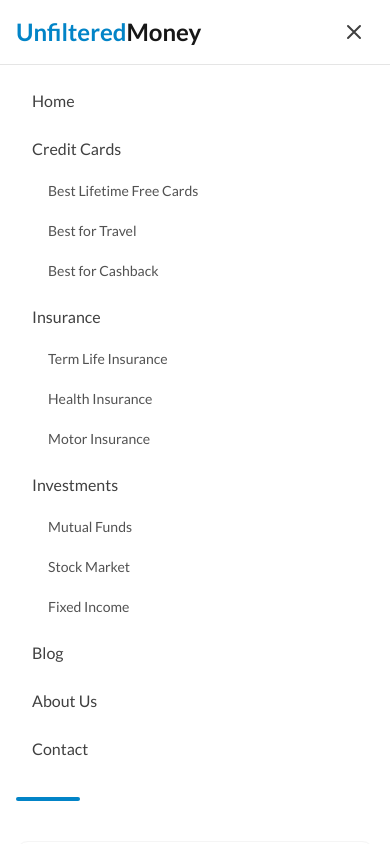
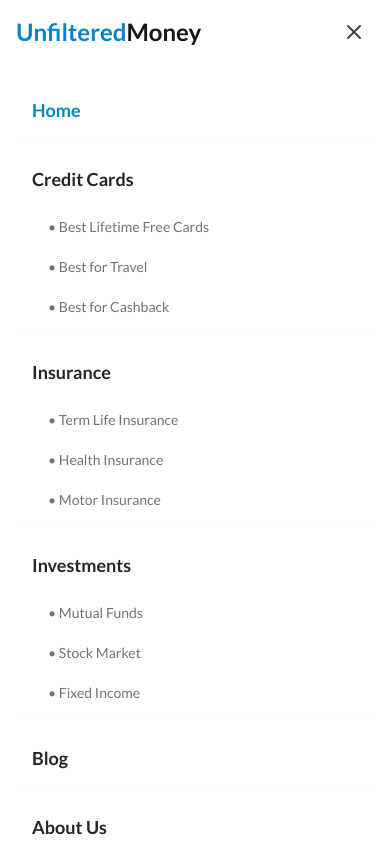
Before and after one commit to HarshSri2707/unfilteredMoney, a React (Vite) app: page / in a window 390 px wide. Both pictures are taken after a click on the button "Toggle menu". Shown: the top 844 px of the page. Built offline with nearby package versions, Linux system fonts and the light colour scheme.

Commit message:
Updated UI / content

```diff
--- a/src/components/layout/Navbar.jsx
+++ b/src/components/layout/Navbar.jsx
@@ -17,10 +17,22 @@ const Navbar = () => {
     return () => window.removeEventListener('scroll', handleScroll);
   }, []);
 
+  // Menu band karne ke liye jab route change ho ya scroll lock handle ho
   useEffect(() => {
     setIsOpen(false);
     setActiveDropdown(null);
+    document.body.style.overflow = 'unset'; // Reset scroll
   }, [location]);
+
+  // Mobile menu khulne par background scroll lock karne ke liye
+  const toggleMenu = () => {
+    setIsOpen(!isOpen);
+    if (!isOpen) {
+      document.body.style.overflow = 'hidden';
+    } else {
+      document.body.style.overflow = 'unset';
+    }
+  };
 
   const navLinks = [
     { name: 'Home', path: '/' },
@@ -59,7 +71,7 @@ const Navbar = () => {
   return (
     <motion.nav
       className={`fixed top-0 left-0 right-0 z-50 transition-all duration-300 ${
-        isScrolled ? 'bg-white/95 backdrop-blur-md shadow-md' : 'bg-white'
+        isScrolled || isOpen ? 'bg-white shadow-md' : 'bg-white'
       }`}
       initial={animationConfig.navbarSlide.initial}
       animate={animationConfig.navbarSlide.animate}
@@ -94,7 +106,6 @@ const Navbar = () => {
                   {link.name}
                 </Link>
 
-                {/* Dropdown Menu */}
                 {link.dropdown && (
                   <AnimatePresence>
                     {activeDropdown === link.name && (
@@ -122,7 +133,7 @@ const Navbar = () => {
           {/* Mobile Menu Button */}
           <button
             className="lg:hidden p-2 rounded-lg text-neutral-700 hover:bg-neutral-100"
-            onClick={() => setIsOpen(!isOpen)}
+            onClick={toggleMenu}
             aria-label="Toggle menu"
           >
             <svg className="w-6 h-6" fill="none" stroke="currentColor" viewBox="0 0 24 24">
@@ -136,31 +147,36 @@ const Navbar = () => {
         </div>
       </div>
 
-      {/* Mobile Menu */}
+      {/* Mobile Menu - Fixed and Scrollable */}
       <AnimatePresence>
         {isOpen && (
           <motion.div
-            className="lg:hidden bg-white border-t border-neutral-200"
-            {...animationConfig.mobileMenuSlide}
+            className="fixed top-16 left-0 right-0 bottom-0 bg-white z-40 overflow-y-auto lg:hidden"
+            initial={{ opacity: 0, y: -10 }}
+            animate={{ opacity: 1, y: 0 }}
+            exit={{ opacity: 0, y: -10 }}
+            transition={{ duration: 0.2 }}
           >
-            <div className="px-4 py-4 space-y-2">
+            <div className="px-4 py-6 space-y-4 pb-20"> {/* Bottom padding added for scroll space */}
               {navLinks.map((link) => (
-                <div key={link.name}>
+                <div key={link.name} className="border-b border-neutral-50 pb-2">
                   <Link
                     to={link.path}
-                    className="block px-4 py-2 rounded-lg text-neutral-700 hover:bg-primary-50 hover:text-primary-600"
+                    className={`block px-4 py-2 font-semibold text-lg ${
+                      location.pathname === link.path ? 'text-primary-600' : 'text-neutral-800'
+                    }`}
                   >
                     {link.name}
                   </Link>
                   {link.dropdown && (
-                    <div className="ml-4 mt-1 space-y-1">
+                    <div className="ml-4 mt-2 grid grid-cols-1 gap-1">
                       {link.dropdown.map((item) => (
                         <Link
                           key={item.name}
                           to={item.path}
-                          className="block px-4 py-2 text-sm text-neutral-600 hover:text-primary-600"
+                          className="block px-4 py-2 text-sm text-neutral-500 active:text-primary-600 active:bg-primary-50 rounded-md"
                         >
-                          {item.name}
+                          • {item.name}
                         </Link>
                       ))}
                     </div>
```
